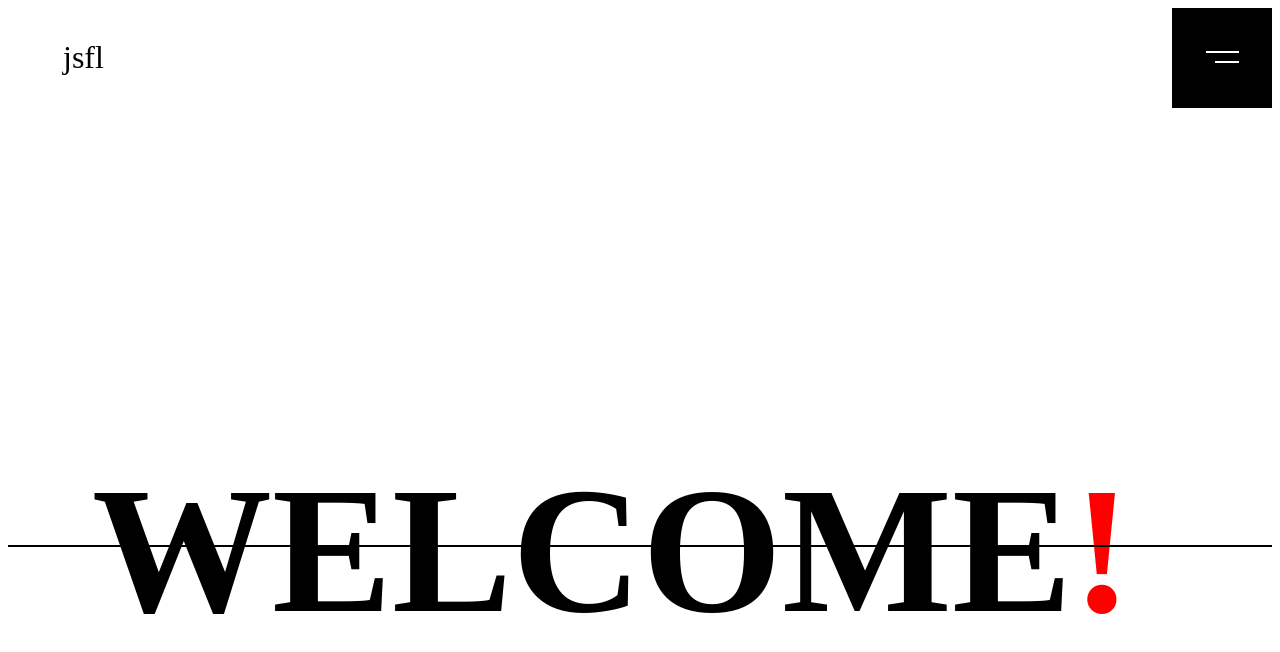
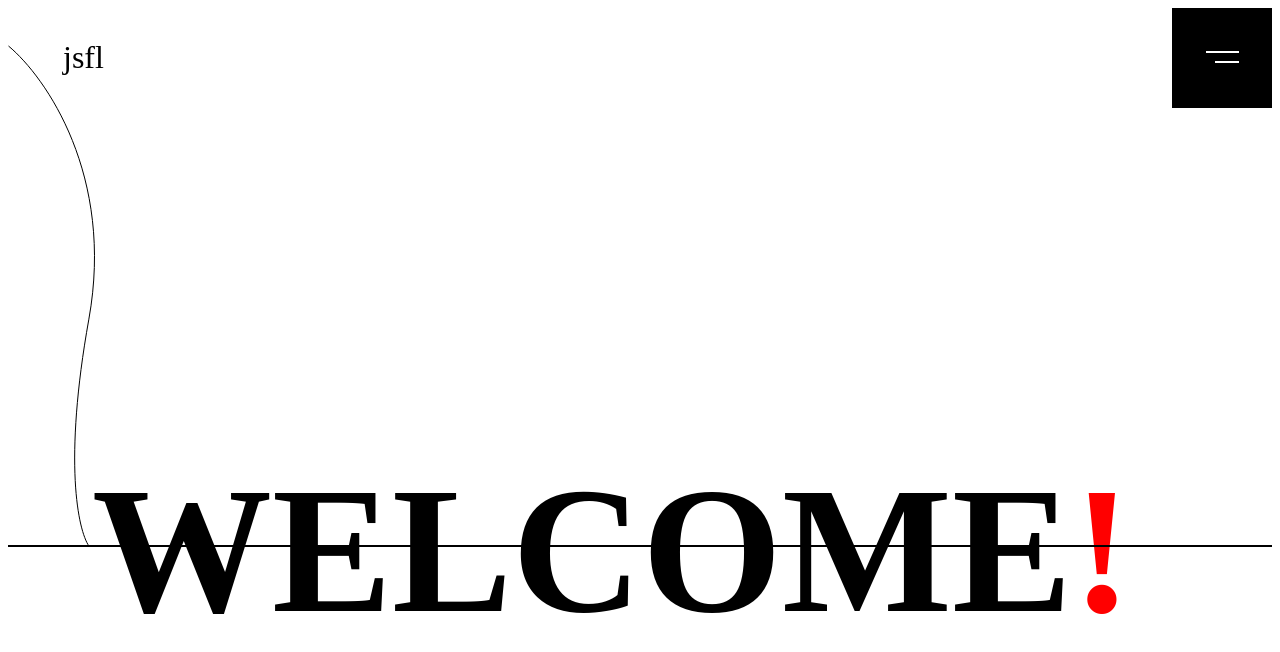
Before and after one commit to jsfl-24/portfolio, a Vue app: page / in a window 1280 px wide. Shown: the top 652 px of the page. Built offline with nearby package versions, Linux system fonts and the light colour scheme; a web font is replaced by a local one.

Commit message:
Refactor Hero component layout; adjust SVG positioning and structure

```diff
--- a/src/components/Hero.vue
+++ b/src/components/Hero.vue
@@ -9,9 +9,16 @@
                 <!-- Full width line positioning -->
                 <div class="absolute left-0 right-0 top-[787px] h-[2px] bg-secondary w-full"></div>
             </section>
-
+            <section class="absolute top-[-63px] left-[0px] right-[1354px] ">
+                <svg width="87" height="502" viewBox="0 0 87 502" fill="none" xmlns="http://www.w3.org/2000/svg"
+                    preserveAspectRatio="none">
+                    <path
+                        d="M0.5 1C38.0052 32.3067 106.586 130.764 80.8684 274.14C55.1505 417.515 70.1526 485.12 80.8684 501"
+                        stroke="black"></path>
+                </svg>
+            </section>
         </div>
-        </section>
+    </section>
 </template>
 
 <script>
```
